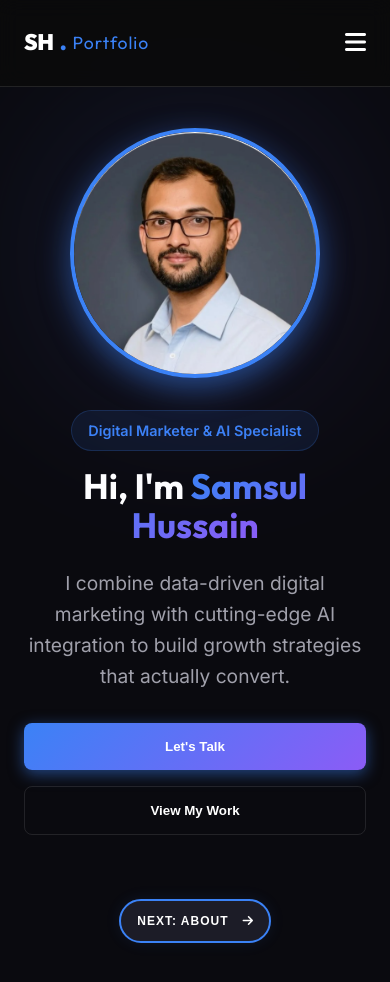
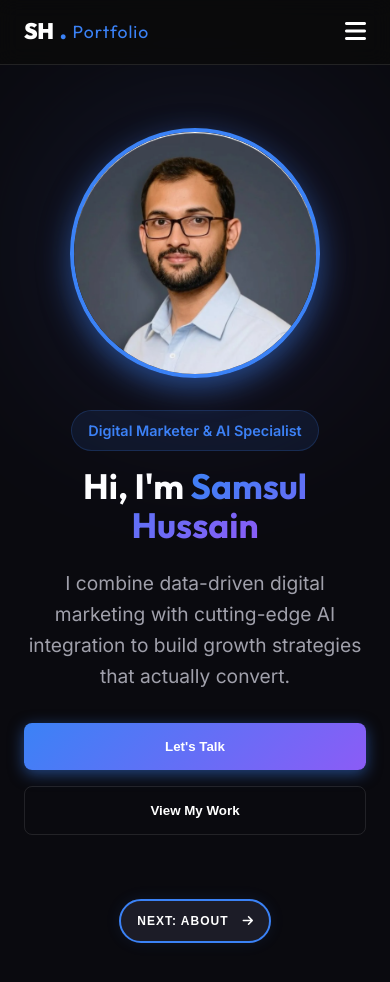
Before and after one commit to samsul-hussain/professional-portfolio, a plain HTML site: page index.html in a window 390 px wide. Shown: the top 982 px of the page. Drawn offline with Linux system fonts and the light colour scheme.

Commit message:
Refine mobile navbar padding and scroll progress consistency

```diff
--- a/styles.css
+++ b/styles.css
@@ -664,6 +664,10 @@ footer {
 
 /* Mobile & Small Tablet (max-width: 768px) */
 @media (max-width: 768px) {
+  .navbar {
+    padding: 0.8rem 0; /* More compact for mobile */
+  }
+
   .menu-toggle {
     display: block;
     font-size: 1.5rem;
```
